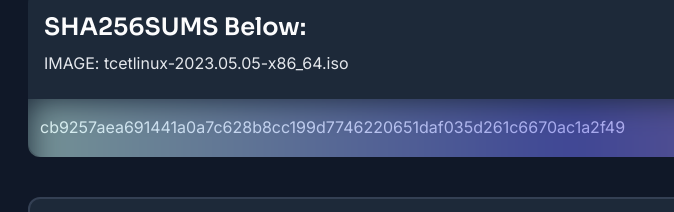
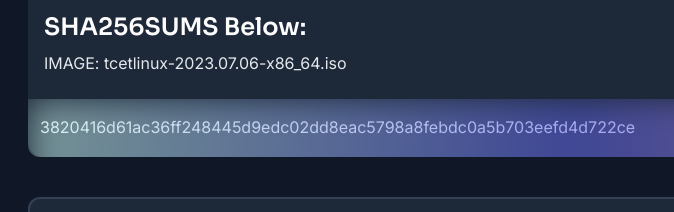
Before and after one commit to tcet-opensource/tcet-linux-website, an Astro site: page / in a window 1280 px wide. Shown: the part 3112-3324 px from the top of the page, 68-742 px from the left. Built offline with nearby package versions, Linux system fonts and the light colour scheme; Astro itself is replaced by a stand-in of ours.

Commit message:
updated iso and checksum

```diff
--- a/src/components/VerifyDownloads.astro
+++ b/src/components/VerifyDownloads.astro
@@ -78,7 +78,7 @@ const stepOne = [
           <p class="font-title text-[#FCFCFD] text-xl md:text-2xl pt-2 pb-2">
             SHA256SUMS Below:
           </p>
-          <p class="text-[#E4E7EC]">IMAGE: tcetlinux-2023.05.05-x86_64.iso</p>
+          <p class="text-[#E4E7EC]">IMAGE: tcetlinux-2023.07.06-x86_64.iso</p>
         </div>
         {
           /* bg-gradient-to-r from-teal-100 via-indigo-500 to-pink-300 opacity-100 rounded-b-xl */
@@ -95,9 +95,9 @@ const stepOne = [
             class="z-20 w-full h-auto flex justify-around align-middle p-3 "
           >
             <p class="text-[#E4E7EC] flex-1 mt-1 break-all">
-              cb9257aea691441a0a7c628b8cc199d7746220651daf035d261c6670ac1a2f49
+              3820416d61ac36ff248445d9edc02dd8eac5798a8febdc0a5b703eefd4d722ce
             </p>
-            <CopyToClipboard client:load text={"cb9257aea691441a0a7c628b8cc199d7746220651daf035d261c6670ac1a2f49"} />
+            <CopyToClipboard client:load text={"3820416d61ac36ff248445d9edc02dd8eac5798a8febdc0a5b703eefd4d722ce"} />
           </span>
         </div>
       </div>
```
